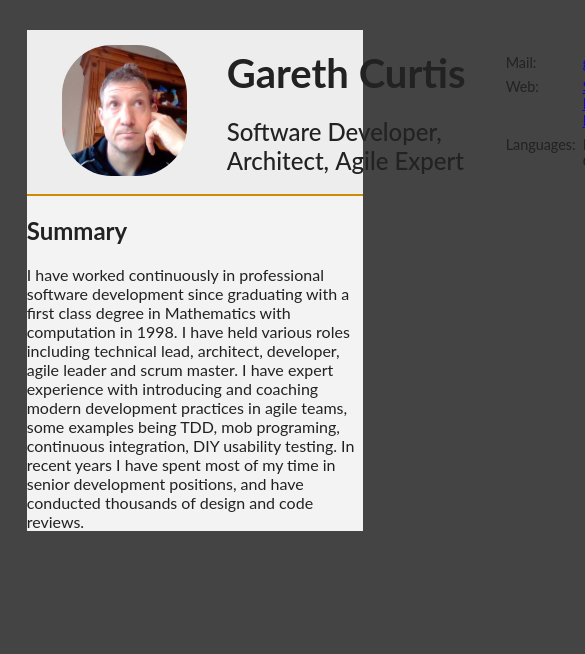
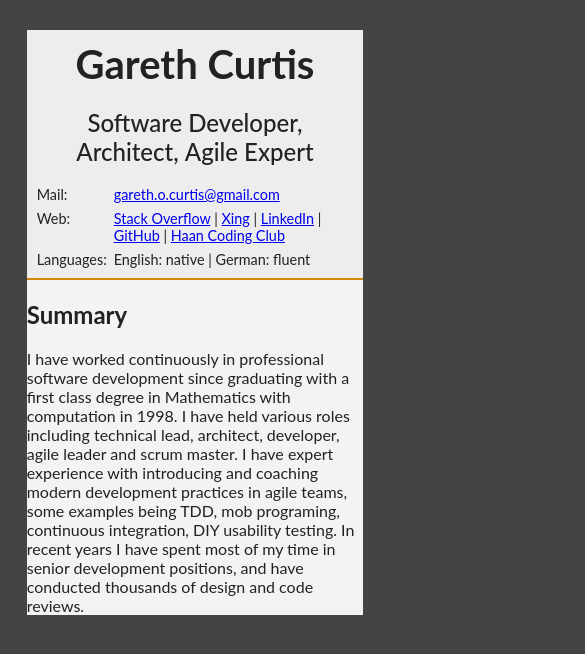
Before and after one commit to garethowen/responsiveCV, a plain HTML site: page indexFlex.html in a window 390 px wide. Shown: the top 654 px of the page, 585 px wide, since content can reach past the window. Drawn offline with Linux system fonts and the light colour scheme.

Commit message:
change to grid layout, add first media queries for header

```diff
--- a/styleFlex.css
+++ b/styleFlex.css
@@ -12,17 +12,18 @@ a:hover {
 }
 
 #headerContainer {
-	display: flex;
+	display: grid;
+	grid-template-columns: auto;
+	grid-template-rows: auto;
 	padding: 15px 35px;
 	border-bottom: 2px solid #cf8a05;
 	background: #ededed;
 }
 
 #photo {
+	grid-column-start: 1;
 	width: 125px;
 	margin-right: 40px;
-	align-self:center;
-	flex-shrink:0;
 }
 
 #photo img {
@@ -33,7 +34,7 @@ a:hover {
 }
 
 #name {
-	flex-grow: 1;
+	grid-column-start: 2;
 	align-self:center;
 	margin-right: 40px;
 }
@@ -56,8 +57,10 @@ a:hover {
 }
 
 #contactDetails {
+	grid-column-start: 3;
+	align-self:center;
+	margin-top: 30px;
 	font-size: 0.9em;
-	align-self: center;
 	display:grid;
 	grid-gap: 7px;
 	grid-template-columns: auto;
@@ -76,16 +79,37 @@ a:hover {
 	white-space: nowrap;
 }
 
-// Narrow devices
-@media (max-width: 576px) {
-
+@media (max-width: 992px) {
+	#photo {
+		grid-row-start:1;
+		grid-row-end:3;
+		align-self:center;
+	}
 	#contactDetails {
-
+		grid-column-start:2;
+		margin-top:10px;
 	}
 }
 
-// Medium devices
-@media (max-width: 992px) {
+@media (max-width: 768px) {
+	#headerContainer {
+			padding:10px 10px;
+	}
+	#photo {
+		display:none;
+	}
+	#name {
+		grid-column-start:1;
+		text-align: center;
+		margin-right:0px;
+	}
+	#contactDetails {
+		grid-column-start:1;
+		margin-top:20px;
+	}
+}
+
+@media (max-width: 320px) {
 
 }
 
```
